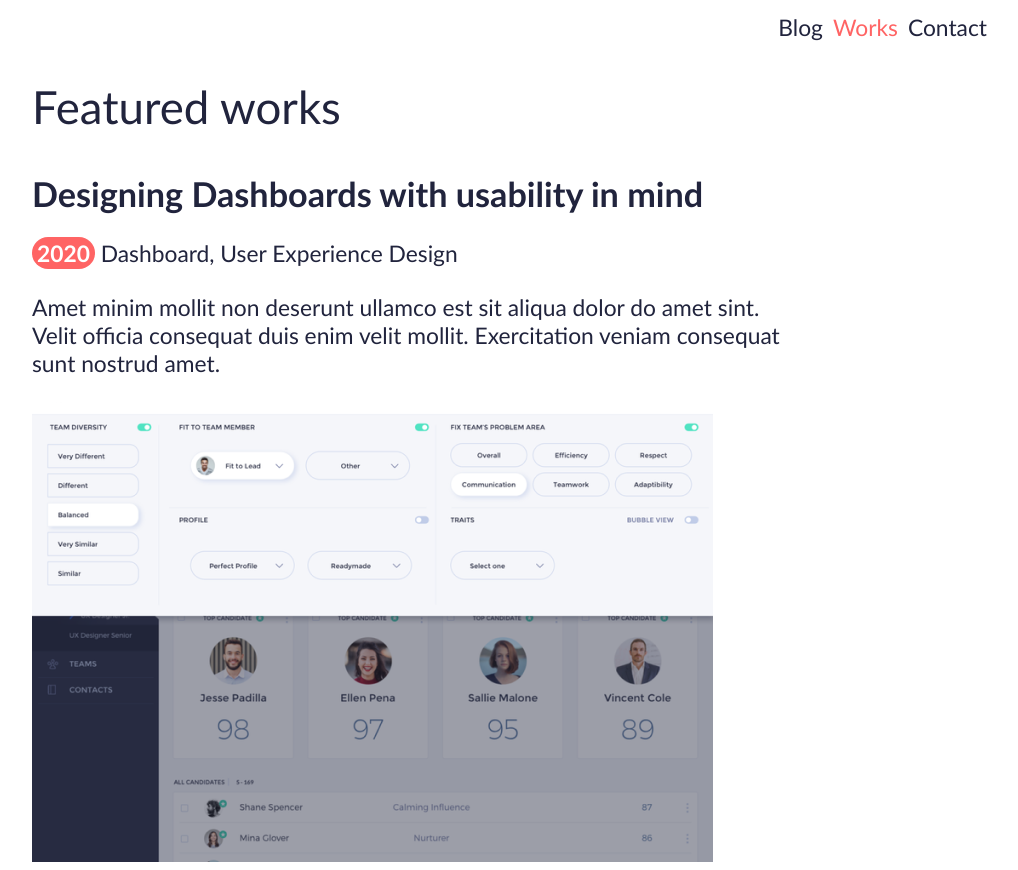
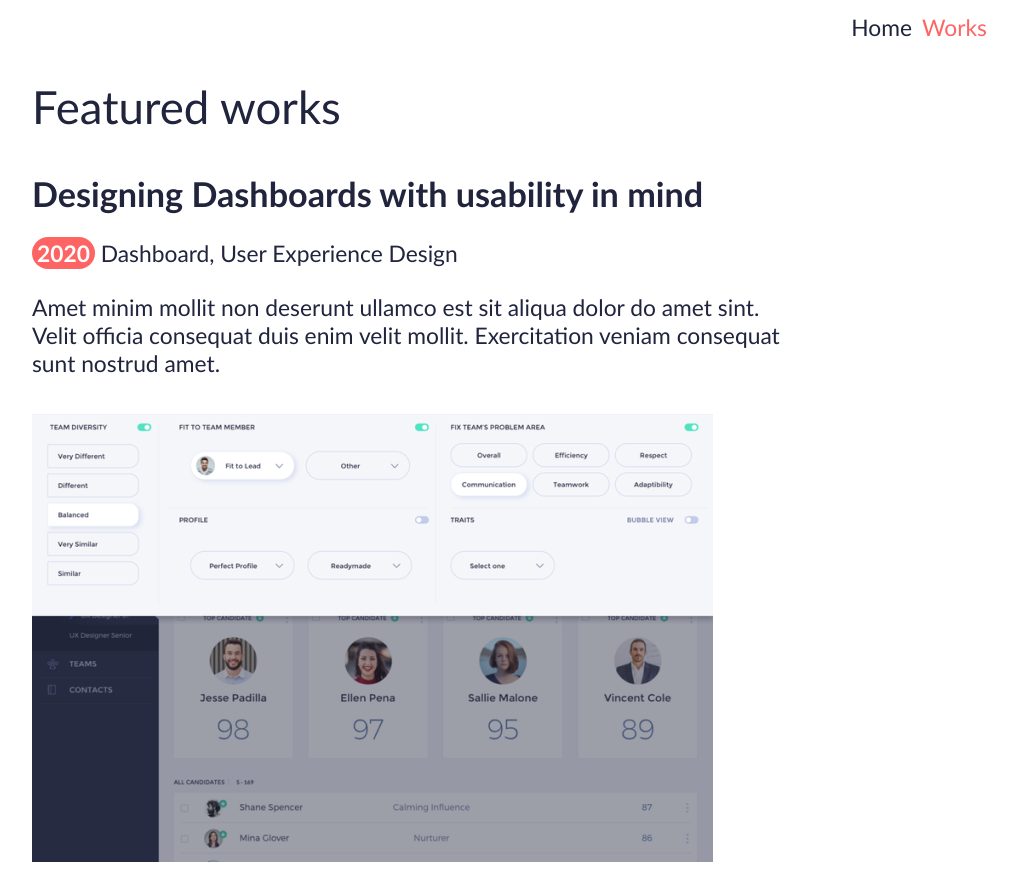
Before and after one commit to juliacdss/atv-portfolio, a plain HTML site: page works.html in a window 1280 px wide. Shown: the top 870 px of the page, without its empty margins (224-1242 px from the left). Drawn offline with Linux system fonts and the light colour scheme.

Commit message:
alterado página works

```diff
--- a/works.html
+++ b/works.html
@@ -11,9 +11,8 @@
     <header>
         <nav>
             <ul>
-                <li><a href="#">Blog</a></li>
-                <li class="atual"><a href="#">Works</a></li>
-                <li><a href="#">Contact</a></li>
+                <li><a href="index.html">Home</a></li>
+                <li class="atual"><a href="works.html">Works</a></li>
             </ul>
         </nav>
     </header>
```
